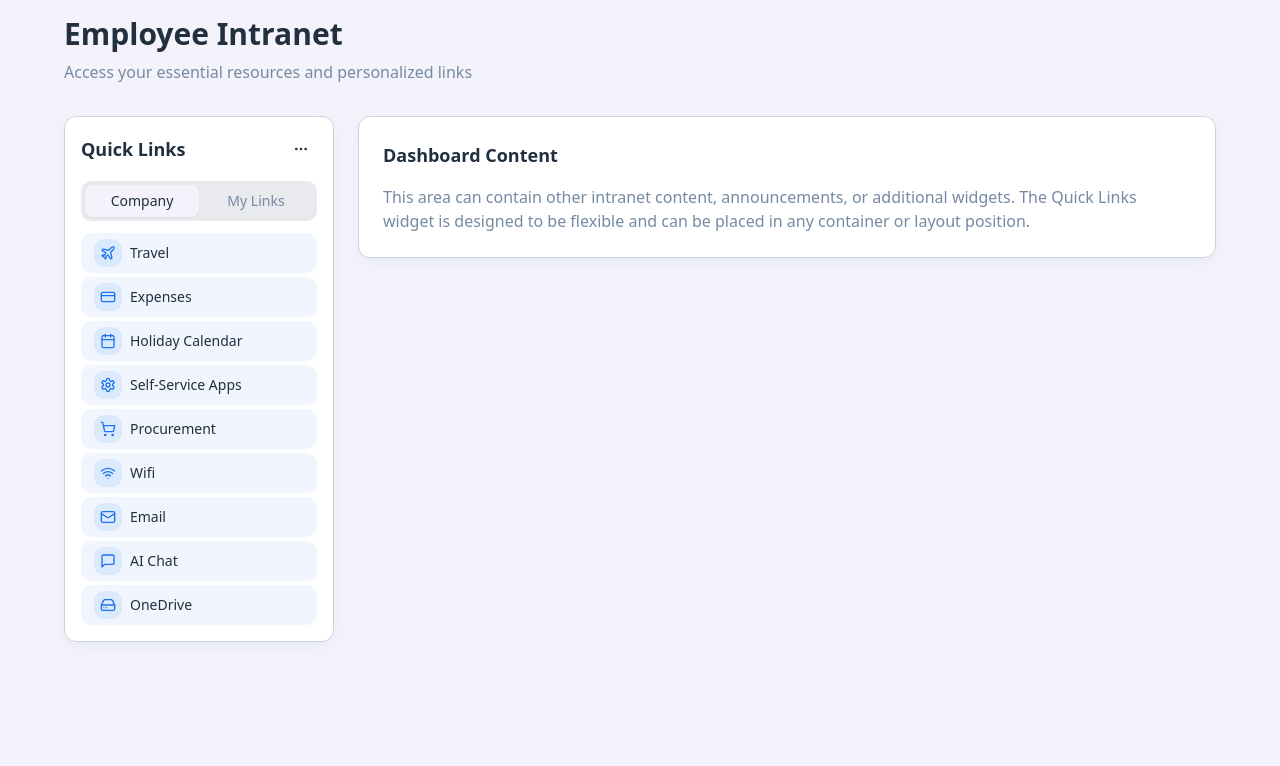
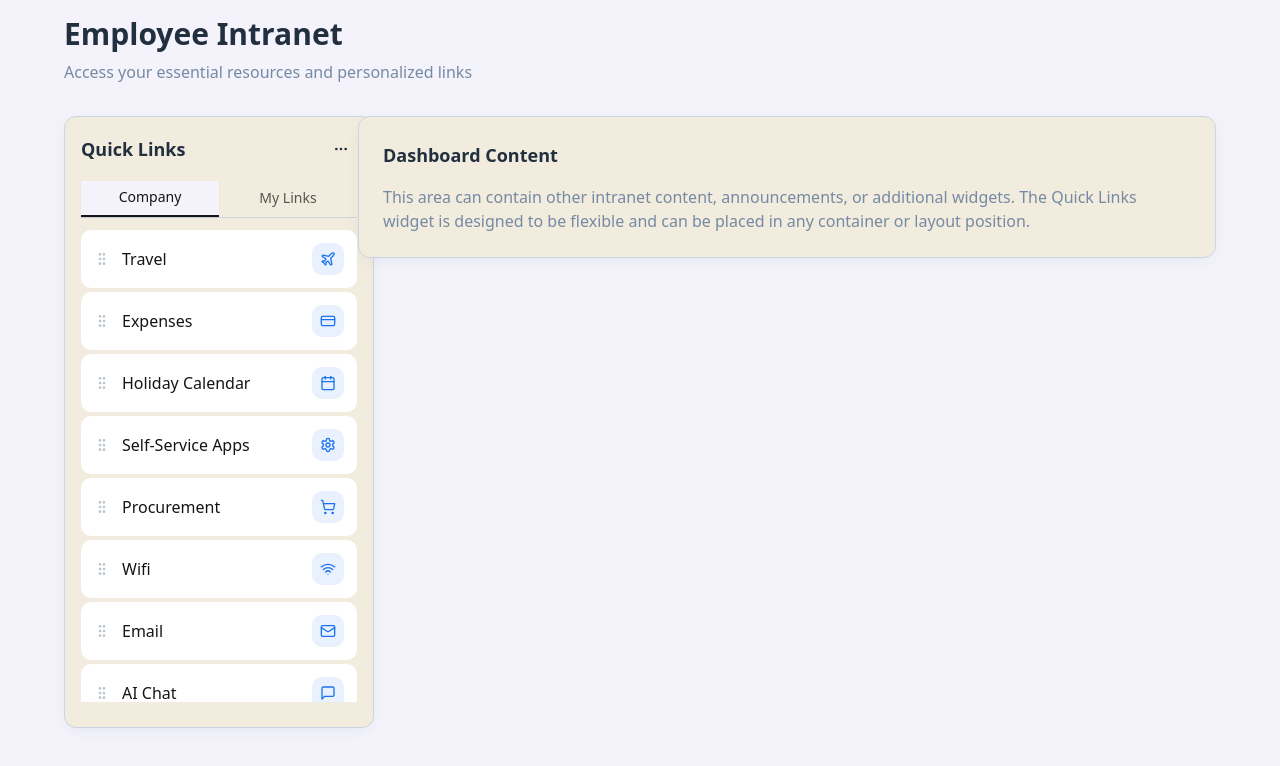
Before and after one commit to noserub/anchor-links, a React (Vite) app: page / in a window 1280 px wide. Shown: the top 766 px of the page. Built offline with nearby package versions, Linux system fonts and the light colour scheme.

Commit message:
Refactor widget styling and layout

```diff
--- a/src/components/CompanyLinks.tsx
+++ b/src/components/CompanyLinks.tsx
@@ -154,15 +154,7 @@ const DraggableCompanyLink = ({ link, index, layoutSettings, onMove, onClick }:
   const opacity = isDragging ? 0.5 : 1;
 
   const getButtonClasses = () => {
-    const baseClasses = 'bg-company-link-bg hover:bg-company-link-hover border border-transparent hover:border-widget-border transition-smooth group';
-
-    if (layoutSettings.viewMode === 'list') {
-      return `${baseClasses} w-full justify-start h-10 px-3 py-2 flex items-center gap-2`;
-    }
-
-    return layoutSettings.columns === 3
-      ? `${baseClasses} flex-col h-24 px-3 py-2 text-xs min-w-0 flex-shrink-0 flex items-center justify-center`
-      : `${baseClasses} justify-start h-12 px-4 py-3 text-sm min-w-0 flex-shrink-0 flex items-center gap-2`;
+    return 'bg-company-link-bg hover:bg-company-link-hover border border-transparent hover:border-widget-border transition-smooth group w-full justify-between h-auto px-3 py-3 flex items-center';
   };
 
   return (
@@ -172,37 +164,21 @@ const DraggableCompanyLink = ({ link, index, layoutSettings, onMove, onClick }:
       data-handler-id={handlerId}
       className="relative group/drag"
     >
-      <div
-        ref={dragRef}
-        className="absolute -left-2 top-1/2 -translate-y-1/2 cursor-move text-muted-foreground/50 hover:text-muted-foreground opacity-0 group-hover/drag:opacity-100 transition-all z-10"
-      >
-        <GripVertical className="h-4 w-4" />
-      </div>
 
       <Button
         variant="ghost"
         className={getButtonClasses()}
         onClick={() => onClick(link.url, link.title)}
       >
-        {layoutSettings.viewMode === 'grid' && layoutSettings.columns === 3 ? (
-          <>
-            <div className="p-1.5 rounded-md bg-primary/10 text-company-link-icon group-hover:bg-primary/20 transition-smooth mb-1">
-              {link.icon}
-            </div>
-            <span className="font-medium text-foreground group-hover:text-primary transition-smooth leading-tight text-center break-words">
-              {link.title}
-            </span>
-          </>
-        ) : (
-          <>
-            <div className="flex-shrink-0 p-1.5 rounded-md bg-primary/10 text-company-link-icon group-hover:bg-primary/20 transition-smooth">
-              {link.icon}
-            </div>
-            <span className="font-medium text-foreground group-hover:text-primary transition-smooth">
-              {link.title}
-            </span>
-          </>
-        )}
+        <div className="flex items-center gap-3 flex-1 min-w-0">
+          <GripVertical className="h-4 w-4 text-muted-foreground/50 cursor-move flex-shrink-0" />
+          <span className="text-base font-normal text-quicklinks-text group-hover:text-primary transition-smooth truncate leading-relaxed">
+            {link.title}
+          </span>
+        </div>
+        <div className="flex-shrink-0 p-2 rounded-md bg-primary/10 text-company-link-icon group-hover:bg-primary/20 transition-smooth">
+          {link.icon}
+        </div>
       </Button>
     </div>
   );
@@ -231,11 +207,7 @@ export const CompanyLinks = ({ layoutSettings, linksOrder, onReorderLinks }: Com
   const orderedLinks = getOrderedLinks();
 
   const getGridClasses = () => {
-    if (layoutSettings.viewMode === 'list') {
-      return 'space-y-1';
-    }
-
-    return 'flex flex-wrap gap-2';
+    return 'space-y-1';
   };
 
   return (
--- a/src/components/MyLinks.tsx
+++ b/src/components/MyLinks.tsx
@@ -44,11 +44,7 @@ export const MyLinks = ({
   };
 
   const getGridClasses = () => {
-    if (layoutSettings.viewMode === 'list') {
-      return 'space-y-1';
-    }
-
-    return 'flex flex-wrap gap-2';
+    return 'space-y-1';
   };
 
   if (links.length === 0) {
@@ -63,7 +59,7 @@ export const MyLinks = ({
         </p>
         <Button
           onClick={() => setIsAddDialogOpen(true)}
-          className="bg-gradient-primary hover:opacity-90 text-primary-foreground transition-smooth"
+          className="bg-quicklinks-add-button hover:bg-quicklinks-add-button/90 text-white transition-smooth"
         >
           <Plus className="h-4 w-4 mr-2" />
           Add Your First Link
@@ -87,7 +83,7 @@ export const MyLinks = ({
         <Button
           size="sm"
           onClick={() => setIsAddDialogOpen(true)}
-          className="bg-gradient-primary hover:opacity-90 text-primary-foreground transition-smooth h-7 text-xs"
+          className="bg-quicklinks-add-button hover:bg-quicklinks-add-button/90 text-white transition-smooth h-7 text-xs"
         >
           <Plus className="h-3 w-3 mr-1" />
           Add
--- a/src/components/QuickLinksWidget.tsx
+++ b/src/components/QuickLinksWidget.tsx
@@ -106,16 +106,13 @@ export const QuickLinksWidget = () => {
   };
 
   const getContainerWidth = () => {
-    if (layoutSettings.viewMode === 'grid' && layoutSettings.columns > 1) {
-      return layoutSettings.columns === 3 ? 'max-w-6xl' : 'max-w-5xl';
-    }
-    return 'max-w-2xl';
+    return 'w-[310px]';
   };
 
   return (
     <DndProvider backend={HTML5Backend}>
-      <div className={`w-full ${getContainerWidth()} bg-widget-background border border-widget-border rounded-lg shadow-medium transition-smooth`}>
-        <div className="p-4">
+      <div className={`${getContainerWidth()} h-[612px] bg-widget-background border border-widget-border rounded-lg shadow-medium transition-smooth flex flex-col`}>
+        <div className="p-4 flex-shrink-0">
           <div className="flex items-center justify-between mb-4">
             <h2 className="text-lg font-semibold text-foreground">Quick Links</h2>
             <LayoutControls
@@ -125,16 +122,22 @@ export const QuickLinksWidget = () => {
           </div>
 
           <Tabs defaultValue="company" className="w-full">
-            <TabsList className="grid w-full grid-cols-2 mb-3">
-              <TabsTrigger value="company" className="text-sm font-medium">
+            <TabsList className="grid w-full grid-cols-2 mb-3 bg-transparent border-b border-widget-border rounded-none p-0 h-auto">
+              <TabsTrigger
+                value="company"
+                className="text-sm font-medium data-[state=active]:text-tab-active data-[state=active]:border-b-2 data-[state=active]:border-tab-active data-[state=inactive]:text-tab-inactive rounded-none bg-transparent shadow-none pb-2"
+              >
                 Company
               </TabsTrigger>
-              <TabsTrigger value="my-links" className="text-sm font-medium">
+              <TabsTrigger
+                value="my-links"
+                className="text-sm font-medium data-[state=active]:text-tab-active data-[state=active]:border-b-2 data-[state=active]:border-tab-active data-[state=inactive]:text-tab-inactive rounded-none bg-transparent shadow-none pb-2"
+              >
                 My Links
               </TabsTrigger>
             </TabsList>
 
-            <div className="max-h-[700px] overflow-y-auto">
+            <div className="overflow-y-auto flex-1" style={{ maxHeight: 'calc(612px - 140px)' }}>
               <TabsContent value="company" className="mt-0">
                 <CompanyLinks
                   layoutSettings={layoutSettings}
--- a/src/index.css
+++ b/src/index.css
@@ -45,13 +45,21 @@ All colors MUST be HSL.
     --input: 213 27% 84%;
     --ring: 215 85% 52%;
 
-    --widget-background: 0 0% 100%;
+    --widget-background: 42 43% 91%;
     --widget-border: 213 27% 84%;
     --widget-shadow: 213 20% 55%;
 
-    --company-link-bg: 215 85% 97%;
-    --company-link-hover: 215 85% 94%;
+    --company-link-bg: 0 0% 100%;
+    --company-link-hover: 0 0% 97%;
     --company-link-icon: 215 85% 52%;
+
+    --tab-active: 40 7% 8%;
+    --tab-inactive: 40 7% 8%;
+    --tab-inactive-opacity: 0.7;
+
+    --quicklinks-text: 40 7% 8%;
+    --quicklinks-url: 220 91% 50%;
+    --quicklinks-add-button: 26 8% 18%;
 
     --gradient-primary: linear-gradient(135deg, hsl(215 85% 52%), hsl(177 70% 54%));
     --gradient-soft: linear-gradient(135deg, hsl(215 85% 97%), hsl(177 70% 96%));
@@ -121,6 +129,15 @@ All colors MUST be HSL.
   }
 }
 
+@layer utilities {
+  .line-clamp-2 {
+    display: -webkit-box;
+    -webkit-line-clamp: 2;
+    -webkit-box-orient: vertical;
+    overflow: hidden;
+  }
+}
+
 @layer base {
   * {
     @apply border-border;
--- a/tailwind.config.ts
+++ b/tailwind.config.ts
@@ -73,6 +73,15 @@ export default {
 					hover: 'hsl(var(--company-link-hover))',
 					icon: 'hsl(var(--company-link-icon))'
 				},
+				'quicklinks': {
+					text: 'hsl(var(--quicklinks-text))',
+					url: 'hsl(var(--quicklinks-url))',
+					'add-button': 'hsl(var(--quicklinks-add-button))'
+				},
+				'tab': {
+					active: 'hsl(var(--tab-active))',
+					inactive: 'hsl(var(--tab-inactive) / var(--tab-inactive-opacity))'
+				},
 				sidebar: {
 					DEFAULT: 'hsl(var(--sidebar-background))',
 					foreground: 'hsl(var(--sidebar-foreground))',
```
Also changed, not shown: src/components/DraggableLink.tsx (+10 -68 lines).
